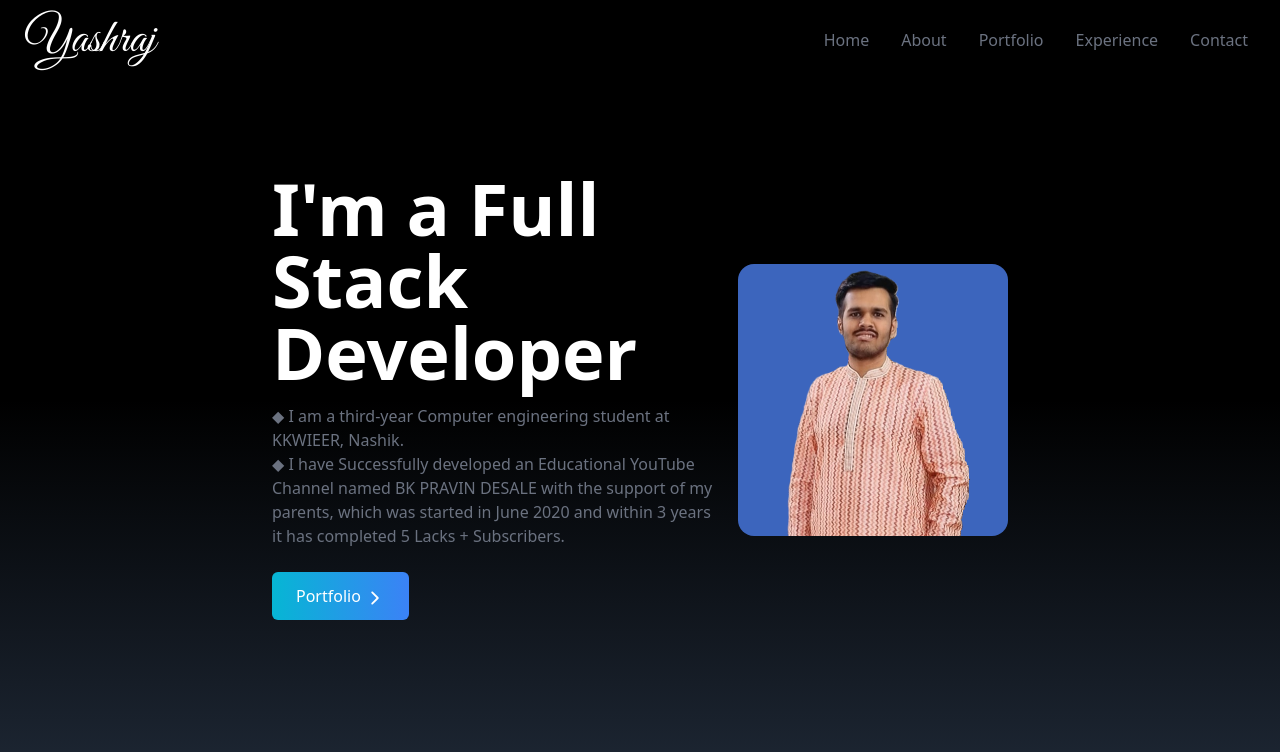
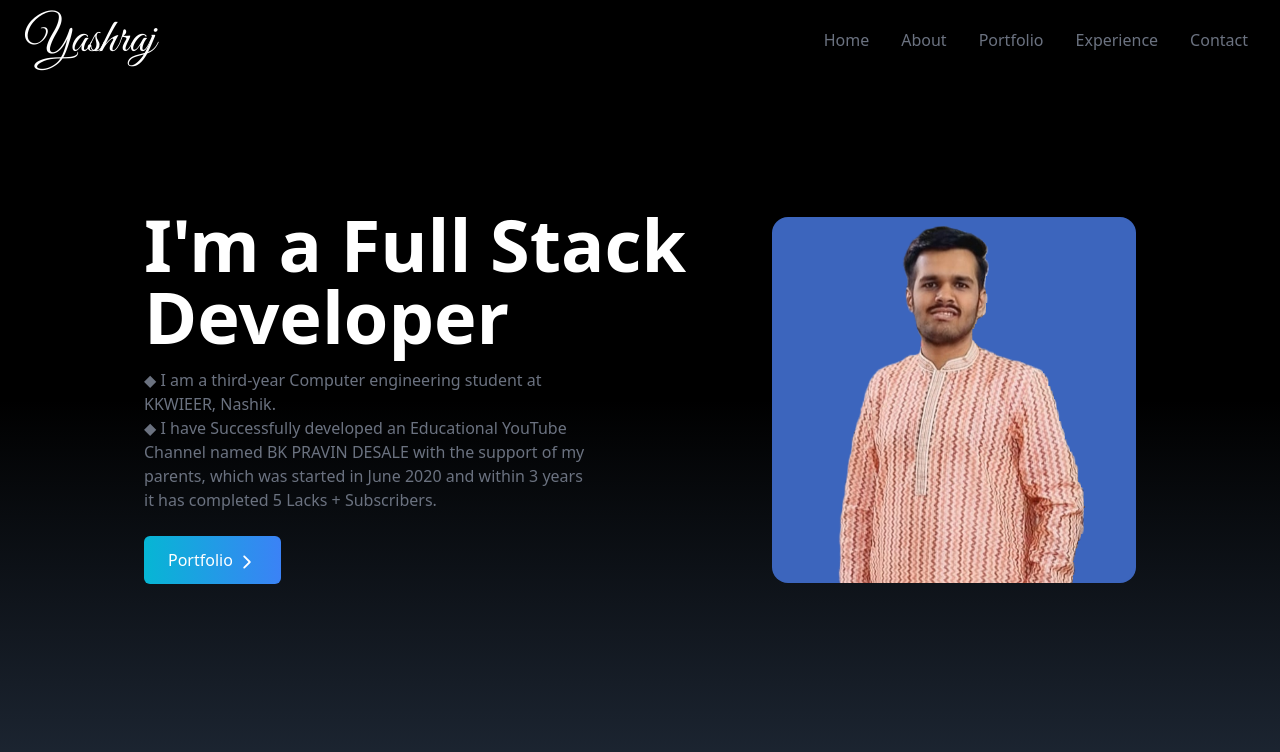
Before and after one commit to BKYashraj/Portfolio, a React (Create React App) app: page / in a window 1280 px wide. Shown: the top 752 px of the page. Built offline with nearby package versions, Linux system fonts and the light colour scheme.

Commit message:
HOME PAGE COMPLETE

```diff
--- a/src/components/Home.jsx
+++ b/src/components/Home.jsx
@@ -8,7 +8,7 @@ const Home = () => {
       name="home"
       className="h-screen w-full bg-gradient-to-b from-black via-black to-gray-800"
     >
-      <div className="max-w-screen-md mx-auto flex flex-col items-center justify-center h-full px-4 md:flex-row ">
+      <div className="max-w-screen-lg mx-auto flex flex-col items-center justify-center h-full px-4 md:flex-row ">
         <div className="flex flex-col justify-center h-full">
           <h2 className="text-4xl sm:text-7xl font-bold text-white">
             I'm a Full Stack Developer
```
